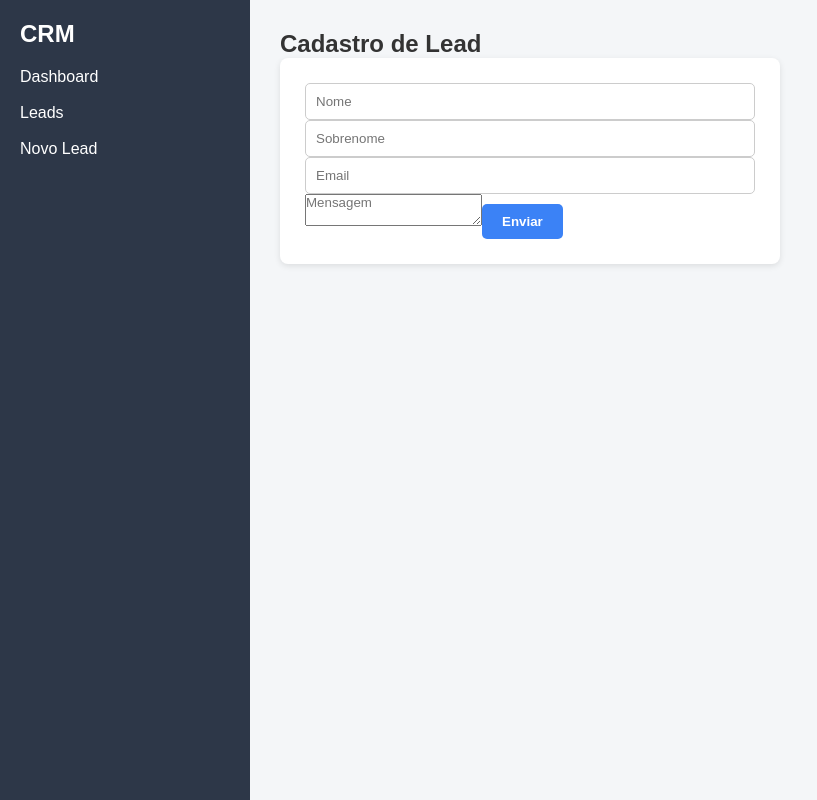
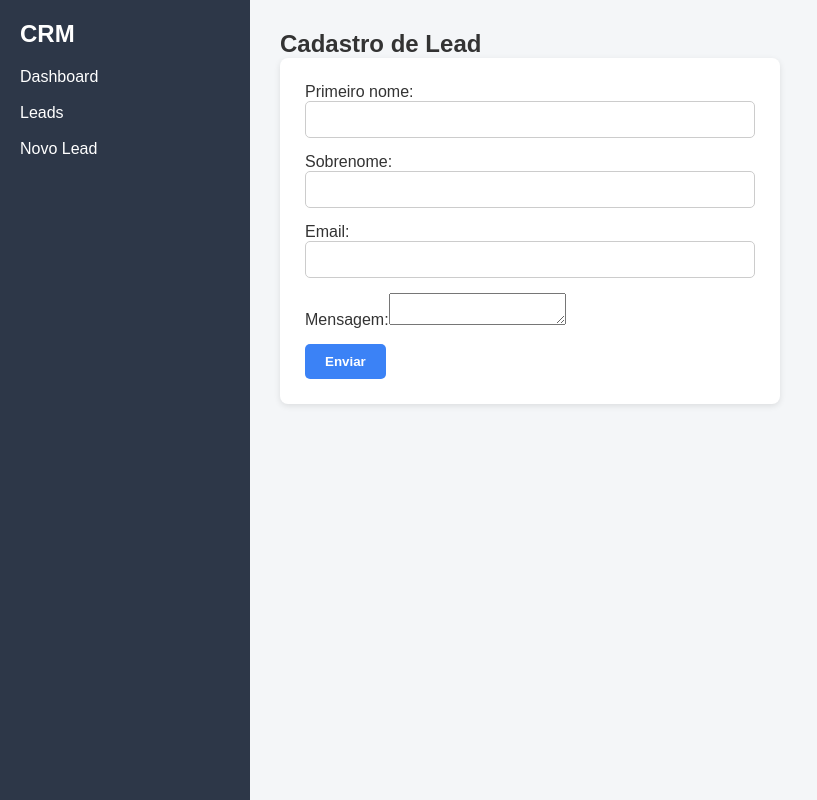
Before and after one commit to matheusbuenowb/desafio-trainee, a React (Create React App) app in the folder frontend/: page /new-lead in a window 1280 px wide. Shown: the whole page, without its empty margins (0-817 px from the left). Built offline with nearby package versions, Linux system fonts and the light colour scheme.

Commit message:
NewLead, views e serializers atualizados para a conexão back-front

```diff
--- a/frontend/src/pages/NewLead.jsx
+++ b/frontend/src/pages/NewLead.jsx
@@ -1,13 +1,15 @@
 import { useState } from "react";
 
 export default function NewLead() {
-  const [firstName, setFirstName] = useState("");  // substitui name
-  const [lastName, setLastName] = useState("");    // novo campo opcional
+  const [firstName, setFirstName] = useState("");
+  const [lastName, setLastName] = useState("");
   const [email, setEmail] = useState("");
-  const [message, setMessage] = useState("");      // novo campo opcional
+  const [message, setMessage] = useState("");
+  const [feedback, setFeedback] = useState("");
 
   const handleSubmit = async (e) => {
     e.preventDefault();
+
     try {
       const response = await fetch("http://localhost:8080/api/leads/", {
         method: "POST",
@@ -17,25 +19,24 @@ export default function NewLead() {
         body: JSON.stringify({
           first_name: firstName,
           last_name: lastName,
-          email: email,
-          message: message,
+          email,
+          message,
         }),
       });
 
-      if (!response.ok) {
-        const errorData = await response.json();
-        console.error("Erro ao criar lead:", errorData);
-        return;
-      }
+      const data = await response.json();
 
-      console.log("Lead criado com sucesso!");
-      // limpa campos
+      if (response.ok) {
+        setFeedback(data.message);
         setFirstName("");
         setLastName("");
         setEmail("");
         setMessage("");
-    } catch (error) {
-      console.error("Erro:", error);
+      } else {
+        setFeedback(`Erro: ${JSON.stringify(data.errors)}`);
+      }
+    } catch (err) {
+      setFeedback("Erro ao criar lead");
     }
   };
 
@@ -43,33 +44,42 @@ export default function NewLead() {
     <div>
       <h2>Cadastro de Lead</h2>
       <form onSubmit={handleSubmit}>
+        <div>
+          <label>Primeiro nome:</label>
           <input
             type="text"
-          placeholder="Nome"
             value={firstName}
             onChange={(e) => setFirstName(e.target.value)}
             required
           />
+        </div>
+        <div>
+          <label>Sobrenome:</label>
           <input
             type="text"
-          placeholder="Sobrenome"
             value={lastName}
             onChange={(e) => setLastName(e.target.value)}
           />
+        </div>
+        <div>
+          <label>Email:</label>
           <input
             type="email"
-          placeholder="Email"
             value={email}
             onChange={(e) => setEmail(e.target.value)}
             required
           />
+        </div>
+        <div>
+          <label>Mensagem:</label>
           <textarea
-          placeholder="Mensagem"
             value={message}
             onChange={(e) => setMessage(e.target.value)}
           />
+        </div>
         <button type="submit">Enviar</button>
       </form>
+      {feedback && <p>{feedback}</p>}
     </div>
   );
 }
```
Also changed, not shown: 2 other files (tests, documents, lock files or other folders). Lines whose indentation alone changed are shown as unchanged.
